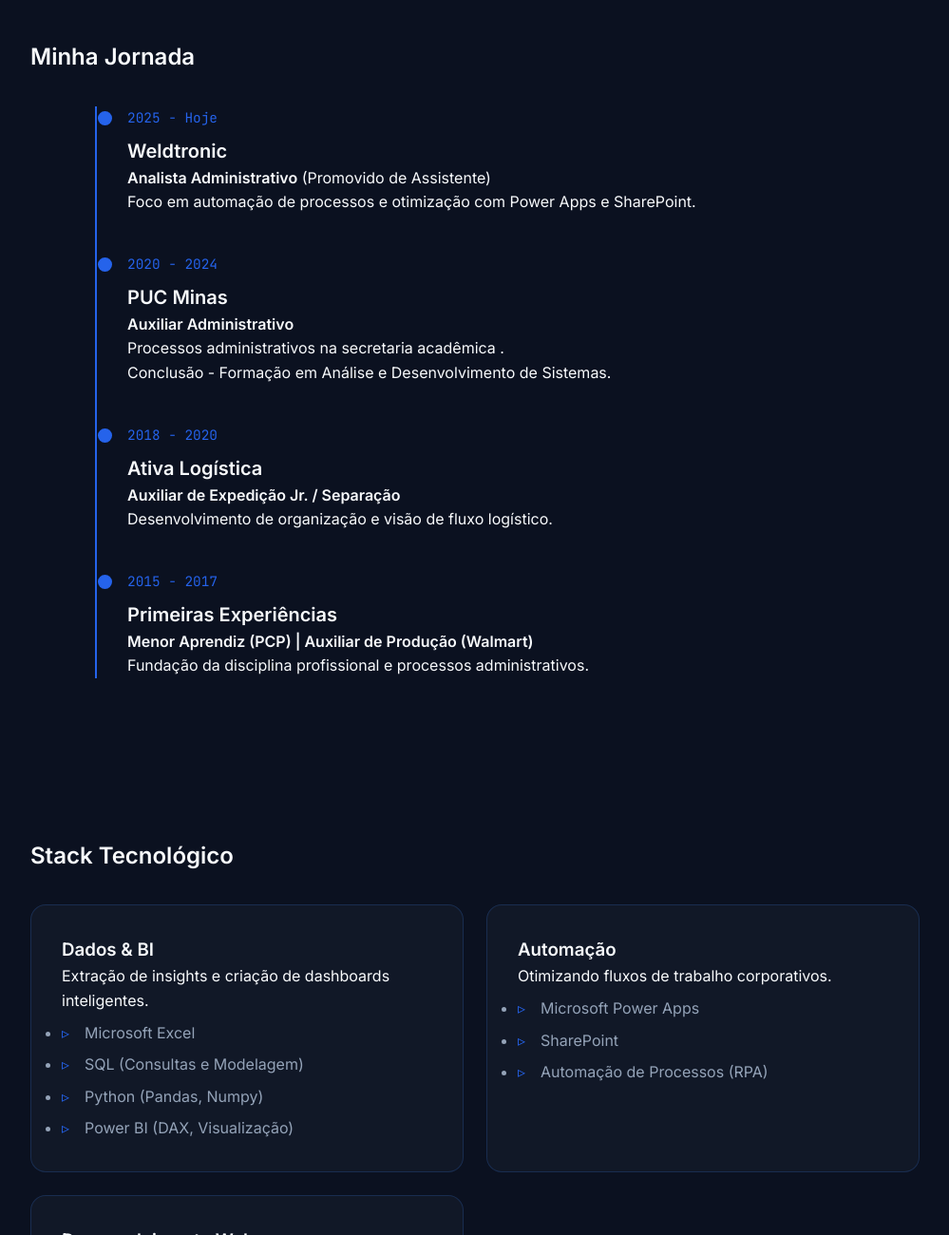
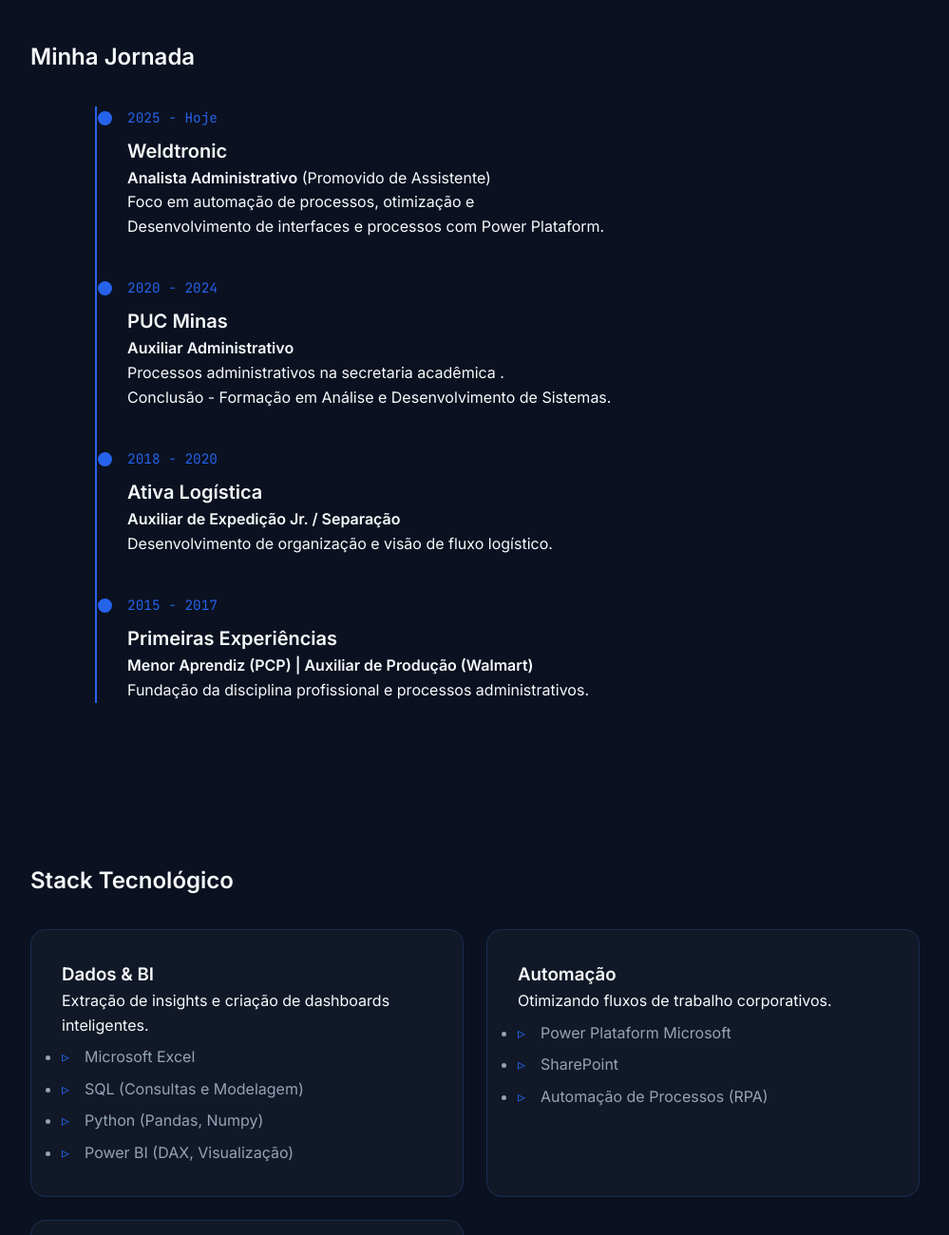
Before and after one commit to gabrieloliv10/hub-portfolio, a plain HTML site: page index.html in a window 1280 px wide. Shown: the part 1098-2398 px from the top of the page at 95% size, without its empty margins (140-1139 px from the left). Drawn offline with Linux system fonts and the light colour scheme; a script that the page names is missing.

Commit message:
Atualizando stack tecnologico no index e ajustes de css

```diff
--- a/index.html
+++ b/index.html
@@ -42,7 +42,7 @@
                     <div class="date">2025 - Hoje</div>
                     <h3>Weldtronic</h3>
                     <p><strong>Analista Administrativo</strong> (Promovido de Assistente)</p>
-                    <p>Foco em automação de processos e otimização com Power Apps e SharePoint.</p>
+                    <p>Foco em automação de processos, otimização e<br> Desenvolvimento de interfaces e processos com Power Plataform.</p>
                 </div>
                 <div class="timeline-item">
                     <div class="date">2020 - 2024</div>
@@ -86,7 +86,7 @@
                     <h3>Automação</h3>
                     <p>Otimizando fluxos de trabalho corporativos.</p>
                     <ul>
-                        <li>Microsoft Power Apps</li>
+                        <li>Power Plataform Microsoft</li>
                         <li>SharePoint</li>
                         <li>Automação de Processos (RPA)</li>
                     </ul>
--- a/style.css
+++ b/style.css
@@ -91,7 +91,7 @@
 }
 
 #sobre {
-    background-color: var(--card-bg); /* Um tom levemente diferente para destacar */
+
     padding: 4rem 0;
 }
 
```
